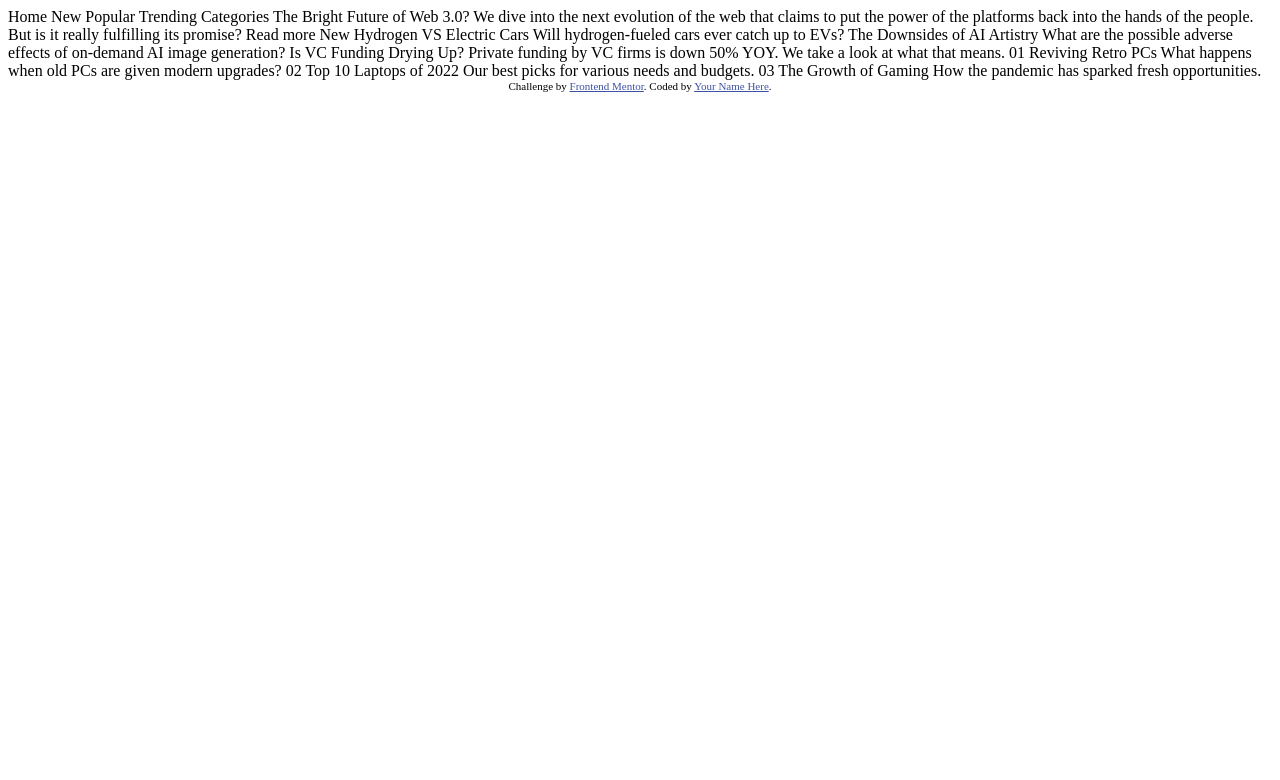
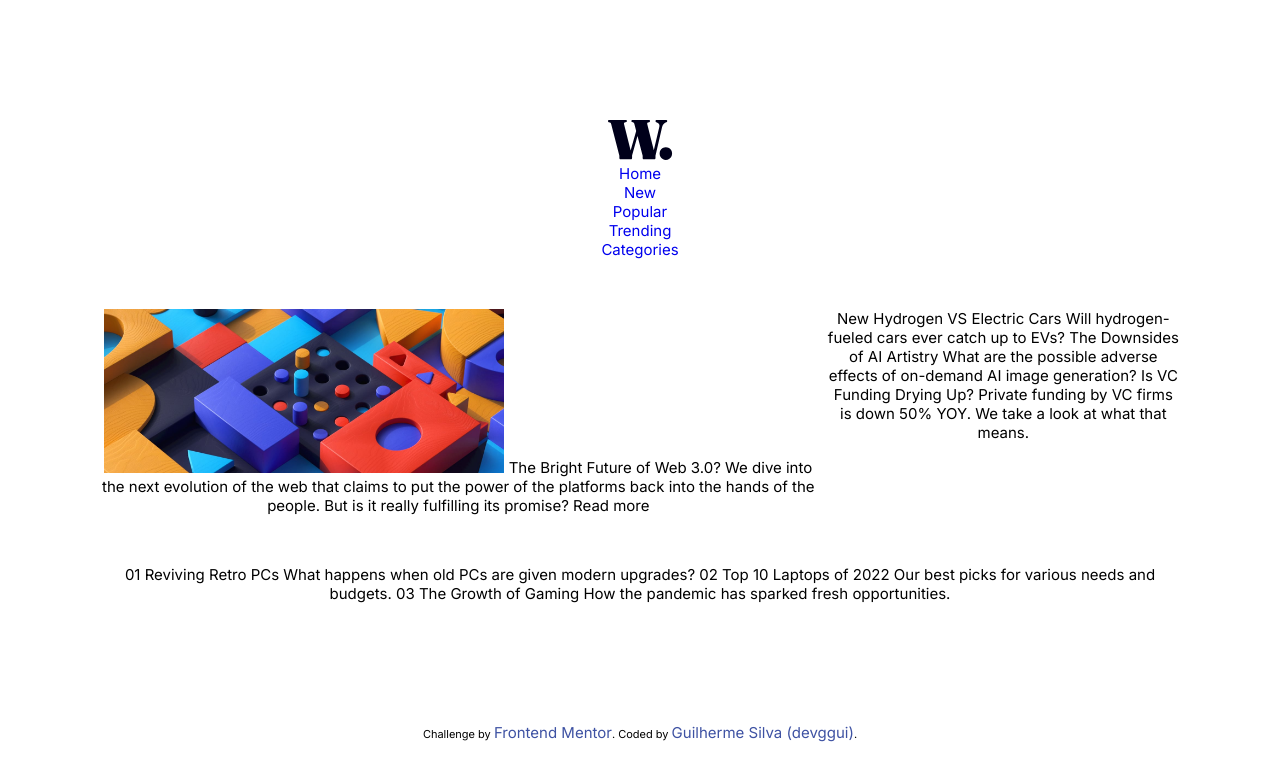
Before and after one commit to devggui/news-homepage-main, a plain HTML site: page index.html in a window 1280 px wide. Drawn offline with Linux system fonts and the light colour scheme.

Commit message:
feat: Grid template in progress

```diff
--- a/index.html
+++ b/index.html
@@ -6,29 +6,42 @@
 
   <link rel="icon" type="image/png" sizes="32x32" href="./assets/images/favicon-32x32.png">
 
+  <link rel="preconnect" href="https://fonts.googleapis.com">
+  <link rel="preconnect" href="https://fonts.gstatic.com" crossorigin>
+  <link href="https://fonts.googleapis.com/css2?family=Inter:wght@400;700;800&display=swap" rel="stylesheet">
+
+  <link rel="stylesheet" href="./styles/style.css">
+
   <title>Frontend Mentor | News homepage</title>
 
-  <!-- Feel free to remove these styles or customise in your own stylesheet 👍 -->
-  <style>
-    .attribution { font-size: 11px; text-align: center; }
-    .attribution a { color: hsl(228, 45%, 44%); }
-  </style>
 </head>
 <body>
-
-  Home
-  New
-  Popular
-  Trending
-  Categories
-
+  <div class="grid-container">
+    <div class="header">
+      <ul>
+        <a href="#"><img src="./assets/images/logo.svg" alt="Logotipo"></a>
+        <li><a href="#">Home</a></li>
+        <li><a href="#">New</a></li>
+        <li><a href="#">Popular</a></li>
+        <li><a href="#">Trending</a></li>
+        <li><a href="#">Categories</a></li>
+      </ul>
+    </div>
+    <div class="main">
+      <img
+        src="./assets/images/image-web-3-desktop.jpg"
+        alt="Imagem principal com varios brinquedos"
+        class="img-toys"
+      >
       The Bright Future of Web 3.0?
 
       We dive into the next evolution of the web that claims to put the power of the platforms back into the hands of the people.
       But is it really fulfilling its promise?
 
       Read more
+    </div>
 
+    <div class="right">
       New
 
       Hydrogen VS Electric Cars
@@ -39,7 +52,9 @@
 
       Is VC Funding Drying Up?
       Private funding by VC firms is down 50% YOY. We take a look at what that means.
+    </div>
 
+    <div class="footer">
       01
       Reviving Retro PCs
       What happens when old PCs are given modern upgrades?
@@ -51,10 +66,11 @@
       03
       The Growth of Gaming
       How the pandemic has sparked fresh opportunities.
-
+    </div>
+  </div>
   <div class="attribution">
     Challenge by <a href="https://www.frontendmentor.io?ref=challenge" target="_blank">Frontend Mentor</a>.
-    Coded by <a href="#">Your Name Here</a>.
+    Coded by <a href="https://github.com/devggui">Guilherme Silva (devggui)</a>.
   </div>
 </body>
 </html>
--- /dev/null
+++ b/styles/style.css
@@ -0,0 +1,68 @@
+:root {
+  --primary-soft-orange: hsl(35, 77%, 62%);
+  --primary-soft-red: hsl(5, 85%, 63%);
+
+  --neutral-off-white: hsl(36, 100%, 99%)
+  --neutral-grayish-blue: hsl(233, 8%, 79%)
+  --neutral-dark-grayish-blue: hsl(236, 13%, 42%)
+  --neutral-very-dark-blue: hsl(240, 100%, 5%)
+}
+
+* {
+    font-family: 'Inter', sans-serif;
+    font-size: 15px;
+    margin: 0;
+    padding: 0;
+    text-decoration: none;
+    overflow: hidden;
+}
+
+body {
+  background: var(--neutral-off-white);
+}
+
+.attribution {
+  font-size: 11px;
+  text-align: center;
+}
+
+.attribution a {
+  color: hsl(228, 45%, 44%);
+}
+
+.header {
+  grid-area: header;
+}
+.menu {
+  grid-area: menu;
+}
+.main {
+  grid-area: main;
+}
+.right {
+  grid-area: right;
+}
+.footer {
+  grid-area: footer;
+}
+
+.grid-container {
+  display: grid;
+  grid-template-areas:
+    'header header header'
+    'main main right'
+    'main main right'
+    'footer footer footer';
+  gap: 10px;
+  background-color: var(--neutral-off-white);
+  padding: 100px;
+}
+
+.grid-container > div {
+  text-align: center;
+  padding: 20px 0;
+}
+
+.img-toys {
+  width: 400px;
+}
```
Lines whose indentation alone changed are shown as unchanged.
